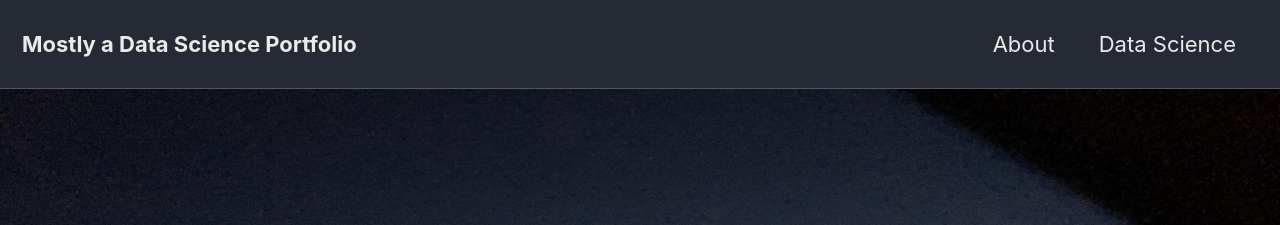
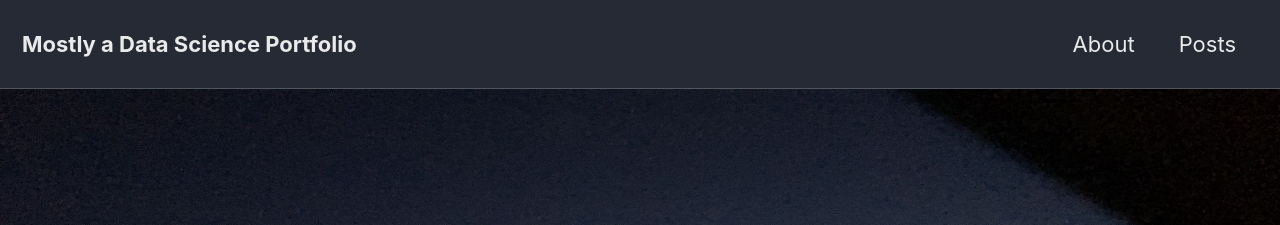
Before and after one commit to mtellis2/mtellis2.github.io, a Jekyll site: the page built from index.html, in a window 1280 px wide and 900 px high. Shown: the top 225 px of the window. Built offline with Jekyll 4.4.1, drawn with Linux system fonts in a browser that asks for light colours; cached includes are drawn as plain includes; nearby versions of some CDN libraries; the list of posts is cut into pages by our own code.

Commit message:
Update to navigation titles

```diff
--- a/_data/navigation.yml
+++ b/_data/navigation.yml
@@ -2,5 +2,5 @@
 main:
    - title: "About"
      url: /about/
-   - title: "Data Science"
-     url: /datascience/
+   - title: "Posts"
+     url: /blogposts/
```
Also changed, not shown: _pages/blogposts.md (renamed from _pages/datascience.md, +1 -1 lines), 1 other file.
